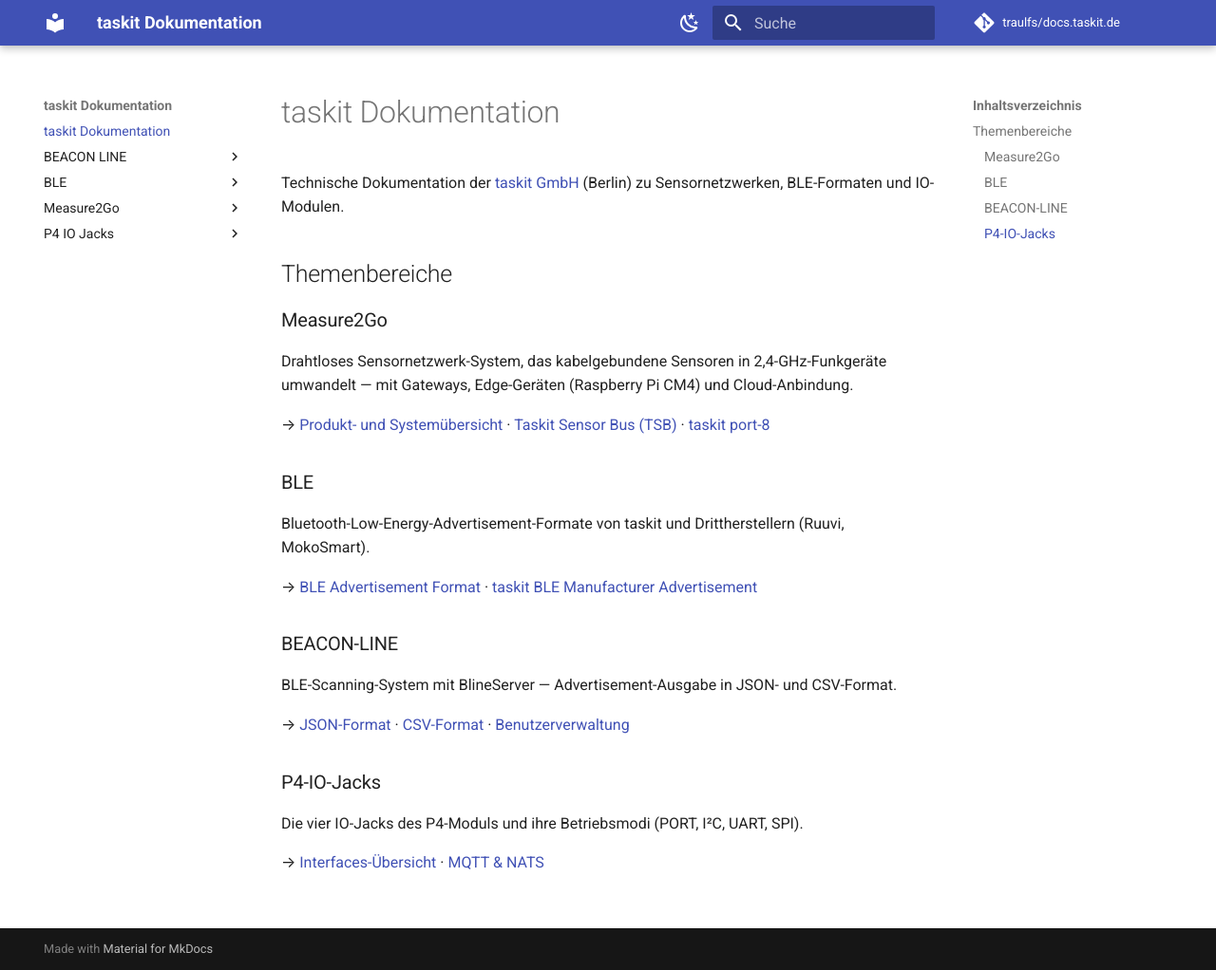
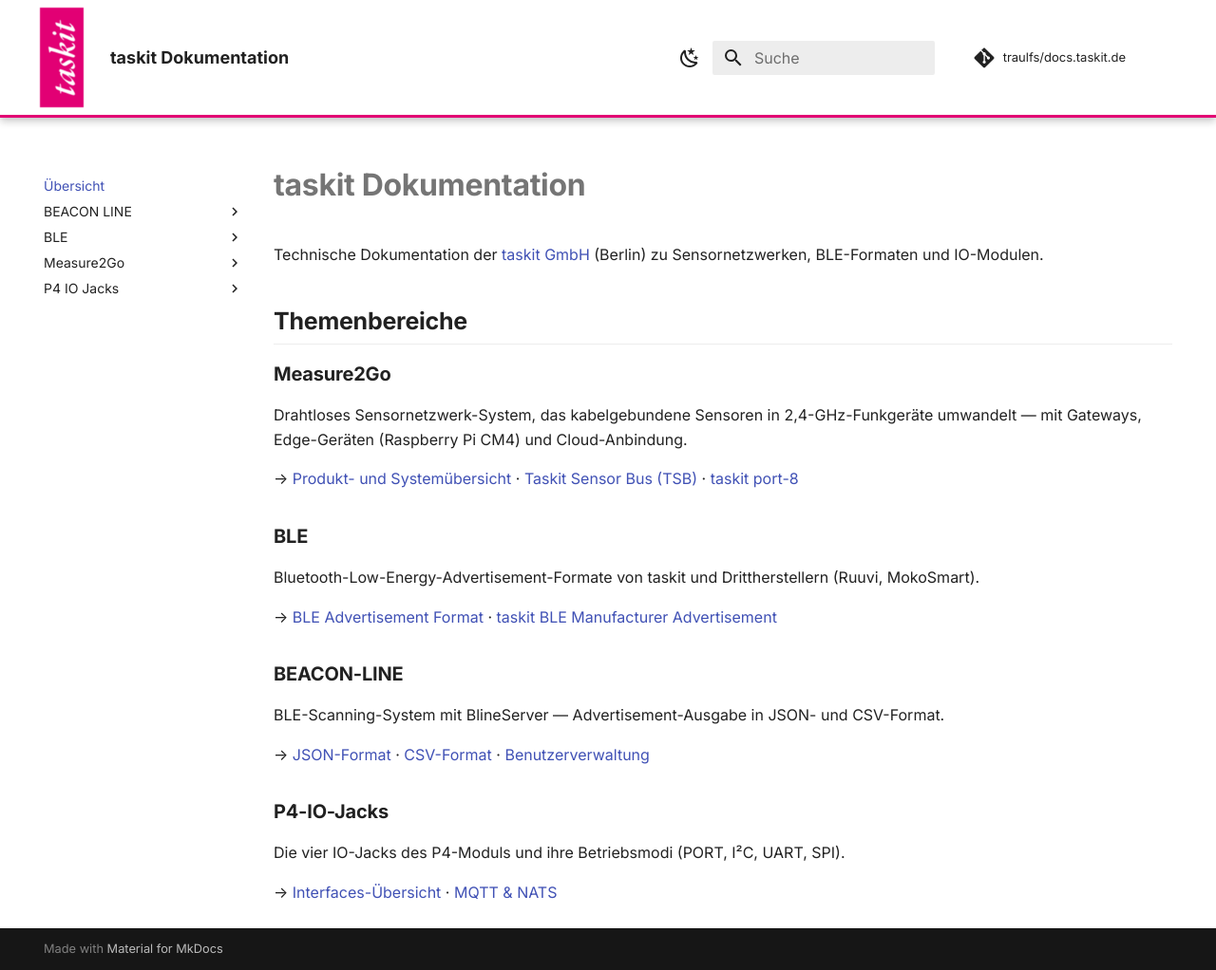
Before and after one commit to traulfs/docs.taskit.de, an MkDocs documentation site: the page built from docs/index.md, in a window 1280 px wide and 1022 px high. Shown: the whole window at 95% size. Built offline with MkDocs 1.6.1 and Material for MkDocs 9.7.7, drawn with Linux system fonts in a browser that asks for light colours; comment, search, counter and statistics services are not loaded.

Commit message:
Markendesign: taskit-Pink als Akzentfarbe, echtes Logo/Favicon, Feinschliff
Farbschema auf neutrales Primary (weiß/schwarz) mit taskit-Pink (#E20074)
als Akzent umgestellt, Original-Logo und -Favicon von taskit.de eingebunden,
Inter/Roboto Mono als Schrift, dezente Card-/Tabellen-Optik per Custom CSS.

Co-Authored-By: Claude Sonnet 5 <noreply@anthropic.com>

```diff
--- a/docs/index.md
+++ b/docs/index.md
@@ -1,3 +1,7 @@
+---
+title: Übersicht
+---
+
 # taskit Dokumentation
 
 Technische Dokumentation der [taskit GmbH](https://www.taskit.de) (Berlin) zu Sensornetzwerken, BLE-Formaten und IO-Modulen.
--- /dev/null
+++ b/docs/stylesheets/extra.css
@@ -0,0 +1,76 @@
+/* taskit Markenfarbe (#E20074), nur als Akzent verwendet: Links, aktiver Tab, Hover */
+[data-md-color-accent="custom"] {
+  --md-accent-fg-color: #e20074;
+  --md-accent-fg-color--transparent: #e2007414;
+  --md-accent-bg-color: #ffffff;
+  --md-accent-bg-color--light: hsla(0, 0%, 100%, 0.7);
+}
+
+/* Etwas mehr Ruhe und Kontur in der Typografie */
+.md-typeset h1,
+.md-typeset h2,
+.md-typeset h3 {
+  font-weight: 600;
+  letter-spacing: -0.01em;
+}
+
+.md-typeset h2 {
+  border-bottom: 1px solid var(--md-default-fg-color--lightest);
+  padding-bottom: 0.3rem;
+}
+
+/* Logo im Header: vertikales taskit-Banner, Originalgröße wie auf taskit.de (.logo{height:105px}) */
+.md-header__button.md-logo {
+  margin: 0.2rem;
+  padding: 0.2rem;
+}
+
+.md-header__button.md-logo img {
+  height: 105px;
+  width: auto;
+}
+
+/* Dünner Markenstreifen unter dem Header, statt vollflächigem Pink */
+.md-header {
+  border-bottom: 3px solid var(--md-accent-fg-color);
+}
+
+/* Weichere Kanten und dezenter Schatten für Codeblöcke, Tabellen, Admonitions */
+.md-typeset pre > code,
+.md-typeset table:not([class]),
+.md-typeset .admonition,
+.md-typeset details {
+  border-radius: 0.4rem;
+  box-shadow: 0 1px 3px hsla(0, 0%, 0%, 0.08);
+}
+
+.md-typeset table:not([class]) th {
+  border-bottom: 2px solid var(--md-accent-fg-color);
+}
+
+/* Aktive Tabs/Links in der Navigation etwas deutlicher hervorheben */
+.md-nav__link--active,
+.md-nav__link:focus,
+.md-nav__link:hover {
+  color: var(--md-accent-fg-color);
+}
+
+/* Rechte Inhaltsverzeichnis-Spalte entfernen - nur die linke Navigation bleibt */
+.md-sidebar--secondary {
+  display: none !important;
+}
+
+.md-content__inner {
+  margin-left: 0.8rem !important;
+  margin-right: 0.8rem !important;
+}
+
+/* Sidebar-eigene Logo/Titel-Leiste am Desktop ausblenden - der Header zeigt
+   Logo/Titel bereits, sonst steht "taskit Dokumentation" doppelt (Sidebar-
+   Titel direkt über dem gleichnamigen Startseiten-Link). Mobil (Drawer)
+   bleibt sie erhalten, da dort kein Header mit Logo sichtbar ist. */
+@media screen and (min-width: 76.25em) {
+  .md-nav--primary .md-nav__title[for="__drawer"] {
+    display: none;
+  }
+}
--- a/mkdocs.yml
+++ b/mkdocs.yml
@@ -7,18 +7,23 @@ repo_name: traulfs/docs.taskit.de
 theme:
   name: material
   language: de
+  logo: assets/taskit-logo-wide.png
+  favicon: assets/taskit-favicon.png
+  font:
+    text: Inter
+    code: Roboto Mono
   palette:
     - media: "(prefers-color-scheme: light)"
       scheme: default
-      primary: indigo
-      accent: indigo
+      primary: white
+      accent: custom
       toggle:
         icon: material/weather-night
         name: Dunkles Design
     - media: "(prefers-color-scheme: dark)"
       scheme: slate
-      primary: indigo
-      accent: indigo
+      primary: black
+      accent: custom
       toggle:
         icon: material/weather-sunny
         name: Helles Design
@@ -31,6 +36,9 @@ theme:
     - search.highlight
     - content.code.copy
     - toc.follow
+
+extra_css:
+  - stylesheets/extra.css
 
 # Excalidraw-Quelldateien und Numbers-Tabellen nicht mit veröffentlichen
 exclude_docs: |
```
Also changed, not shown: docs/assets/taskit-favicon.png (added), docs/assets/taskit-logo-wide.png (added).
